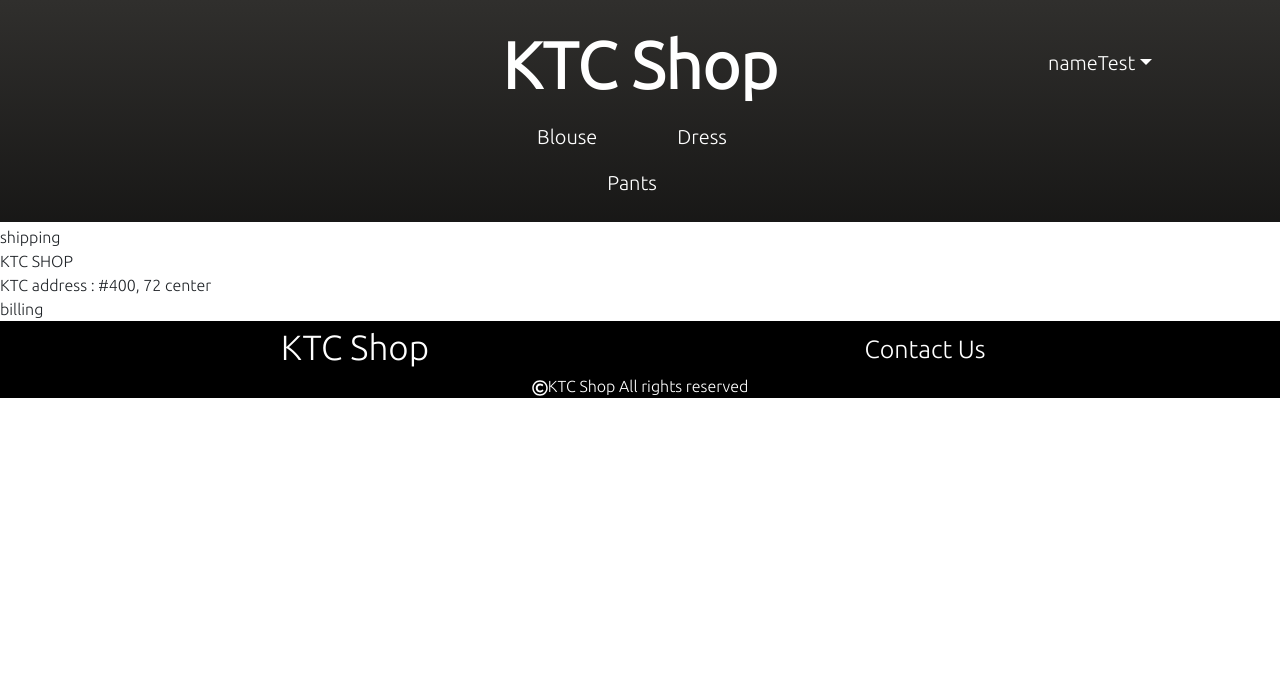
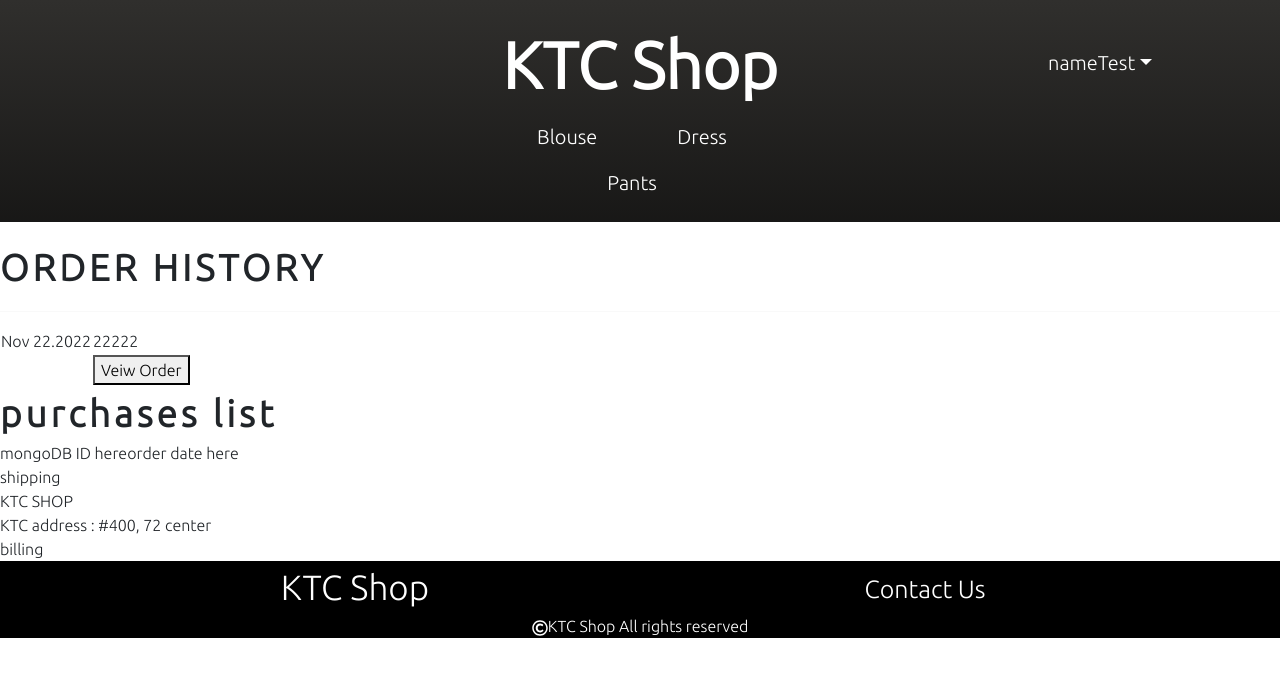
Before and after one commit to jihoon0324/KTC_E_Commerce, a React (Create React App) app in the folder frontend/: page /orderhistory in a window 1280 px wide. Shown: the top 676 px of the page. Built offline with nearby package versions, Linux system fonts and the light colour scheme.

Commit message:
before making modal

```diff
--- a/frontend/src/pages/orderhistory/OrderHistory.js
+++ b/frontend/src/pages/orderhistory/OrderHistory.js
@@ -1,27 +1,33 @@
-import React from 'react';
-import OrderDetail from './OrderDetail';
-import './orderhistory.css';
+import React from "react";
+import OrderList from "./OrderList";
+import OrderDetail from "./OrderDetail";
+import "./orderhistory.css";
 
 const OrderHistory = () => {
   return (
     <>
-      <div className='pageTitle historyTitle'>order history</div>
-      <hr className='titleLine' />
-      <table className='orderLists'>
-        <tbody className='orderList'>
+      <div className=" orderHistoryWrap">
+        <div className="pageTitle historyTitle">order history</div>
+        <hr className="titleLine" />
+        {/* after creating redux store, do uncommented  */}
+        {/* {orders.map((order) => (
+          <OrderList key={order._id} order={order} />
+        ))} */}
+      </div>
+      <table className="orderLists">
+        <tbody className="orderList">
           <tr>
-            <td className='orderDate'>Nov 22.2022</td>
-            <td className='orderNumber'>22222</td>
+            <td className="orderDate">Nov 22.2022</td>
+            <td className="orderNumber">22222</td>
           </tr>
           <tr>
             <td></td>
             <td>
-              <button className='viewOrderDetail'>Veiw Order</button>
+              <button className="viewOrderDetail">Veiw Order</button>
             </td>
           </tr>
         </tbody>
       </table>
-
       <OrderDetail />
     </>
   );
--- /dev/null
+++ b/frontend/src/pages/orderhistory/OrderList.js
@@ -0,0 +1,24 @@
+import React from "react";
+
+const OrderList = () => {
+  return (
+    <>
+      <table className="orderLists">
+        <tbody className="orderList">
+          <tr>
+            <td className="orderDate">Nov 22.2022</td>
+            <td className="orderNumber">22222</td>
+          </tr>
+          <tr>
+            <td></td>
+            <td>
+              <button className="viewOrderDetail">Veiw Order</button>
+            </td>
+          </tr>
+        </tbody>
+      </table>
+    </>
+  );
+};
+
+export default OrderList;
--- a/frontend/src/pages/orderhistory/orderhistory.css
+++ b/frontend/src/pages/orderhistory/orderhistory.css
@@ -2,3 +2,8 @@
 
     text-transform: uppercase;
 }
+
+.orderHistoryWrap{
+    margin-top:30vh
+
+}
```
Also changed, not shown: 1 other file (tests, documents, lock files or other folders).
